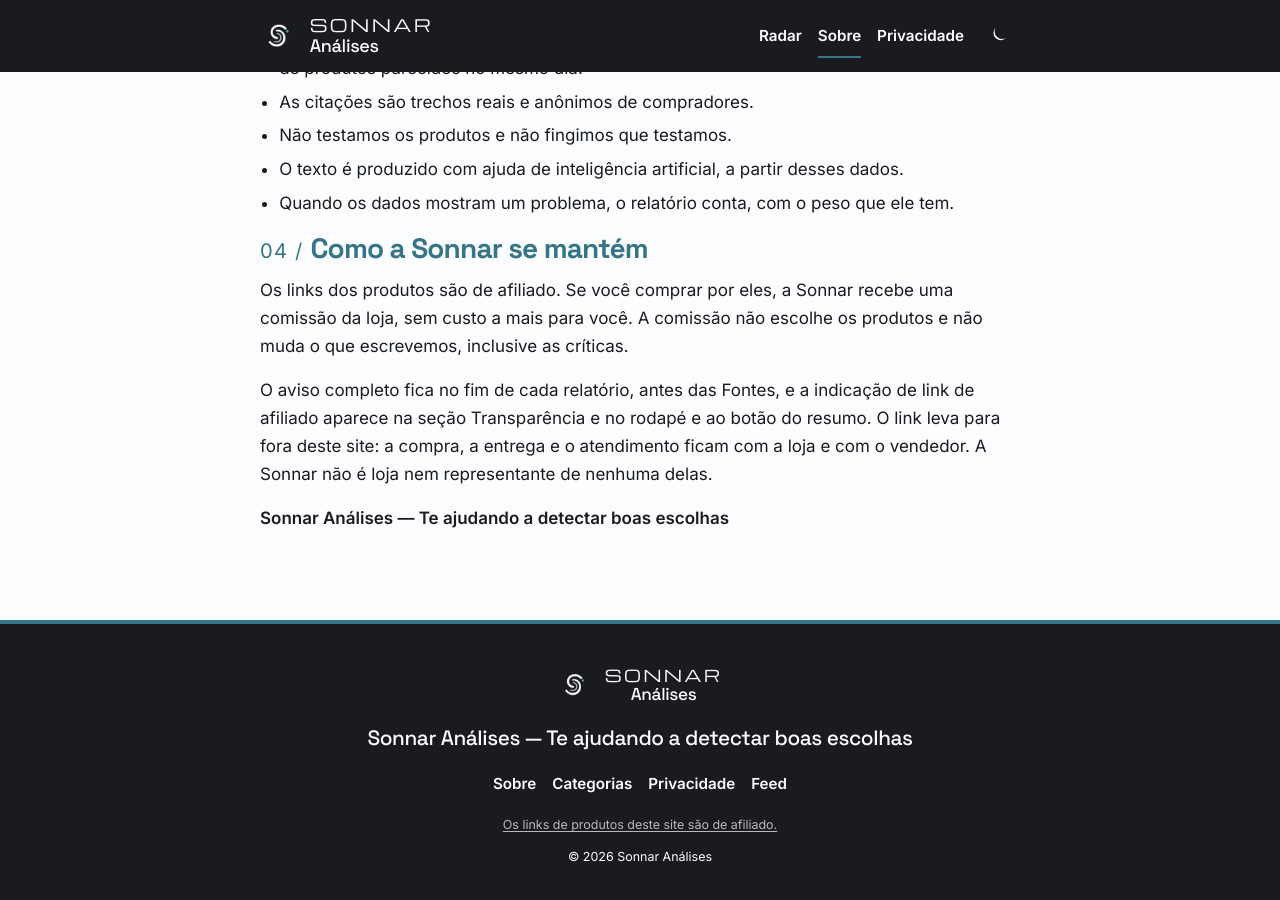
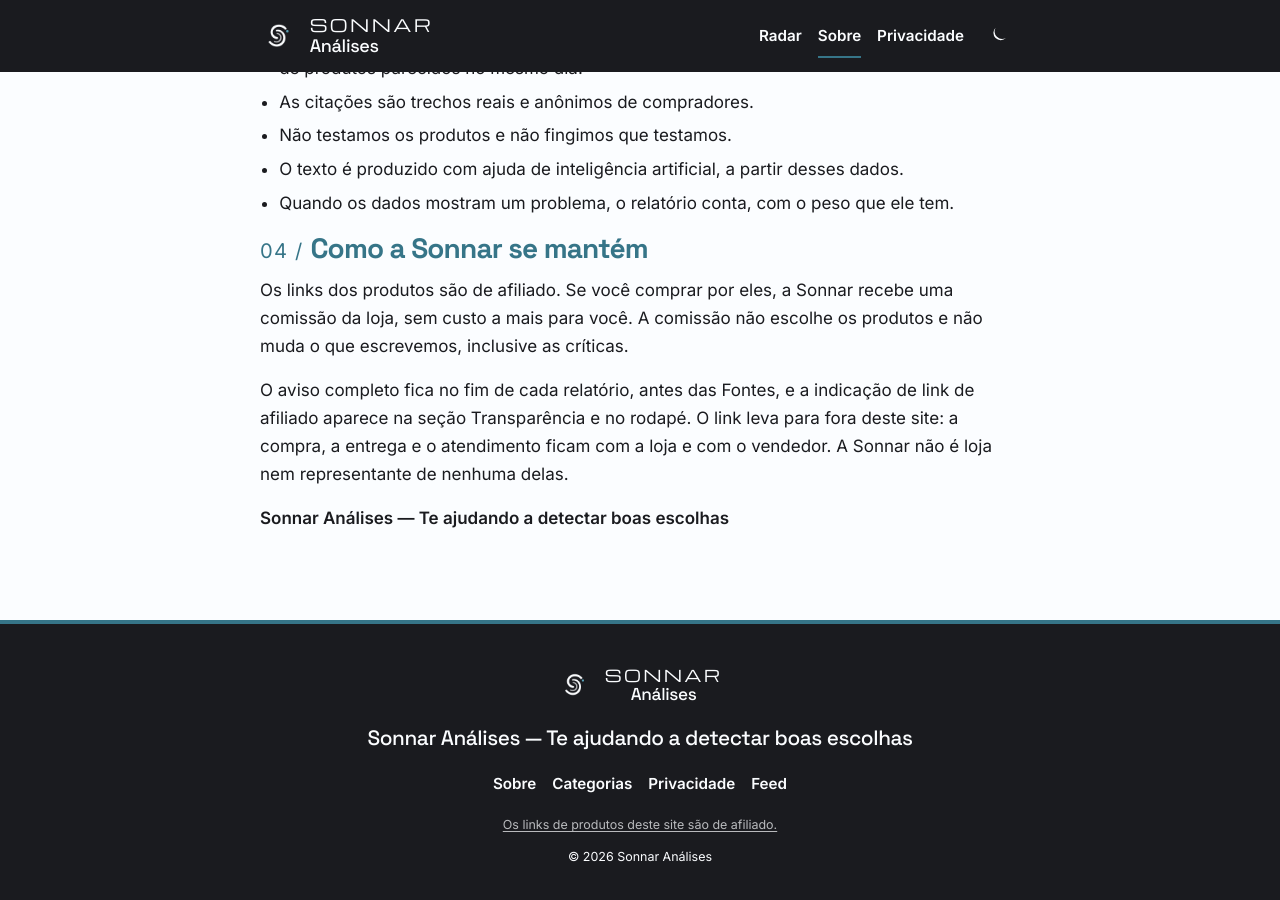
Before and after one commit to sonnaranalises/sonnar, a Jekyll site: the page built from sobre.md, in a window 1280 px wide and 900 px high, scrolled down 626 px. Built offline with Jekyll 4.4.1, drawn with Linux system fonts in a browser that asks for light colours.

Commit message:
Corrige a frase de afiliado no Sobre.
A indicação fica na Transparência e no rodapé, sem mencionar o botão do resumo.

Co-authored-by: sonnaranalises <sonnaranalises@users.noreply.github.com>

```diff
--- a/sobre.md
+++ b/sobre.md
@@ -27,6 +27,6 @@ Os relatórios mostram fatos; não mandam comprar nem deixar de comprar. Começa
 
 Os links dos produtos são de afiliado. Se você comprar por eles, a Sonnar recebe uma comissão da loja, sem custo a mais para você. A comissão não escolhe os produtos e não muda o que escrevemos, inclusive as críticas.
 
-O aviso completo fica no fim de cada relatório, antes das Fontes, e a indicação de link de afiliado aparece na seção Transparência e no rodapé e ao botão do resumo. O link leva para fora deste site: a compra, a entrega e o atendimento ficam com a loja e com o vendedor. A Sonnar não é loja nem representante de nenhuma delas.
+O aviso completo fica no fim de cada relatório, antes das Fontes, e a indicação de link de afiliado aparece na seção Transparência e no rodapé. O link leva para fora deste site: a compra, a entrega e o atendimento ficam com a loja e com o vendedor. A Sonnar não é loja nem representante de nenhuma delas.
 
 **Sonnar Análises — Te ajudando a detectar boas escolhas**
```
